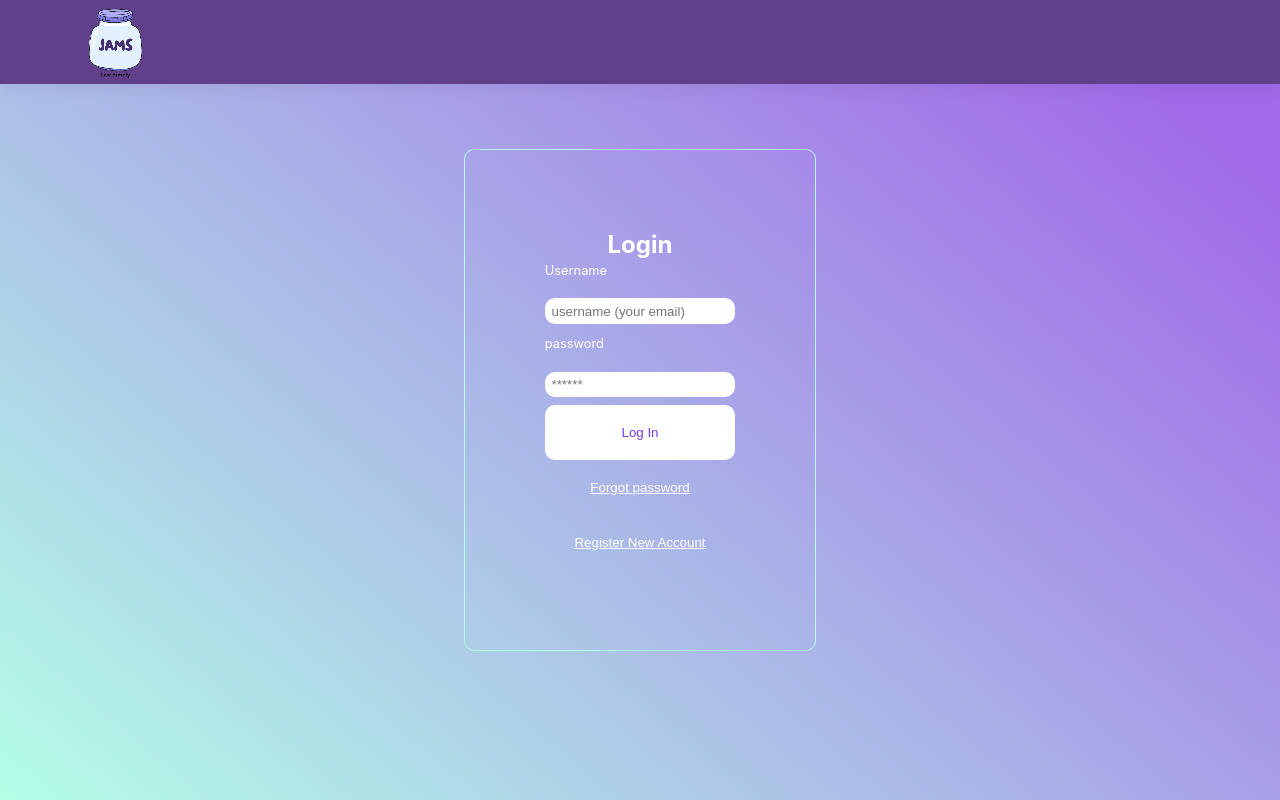
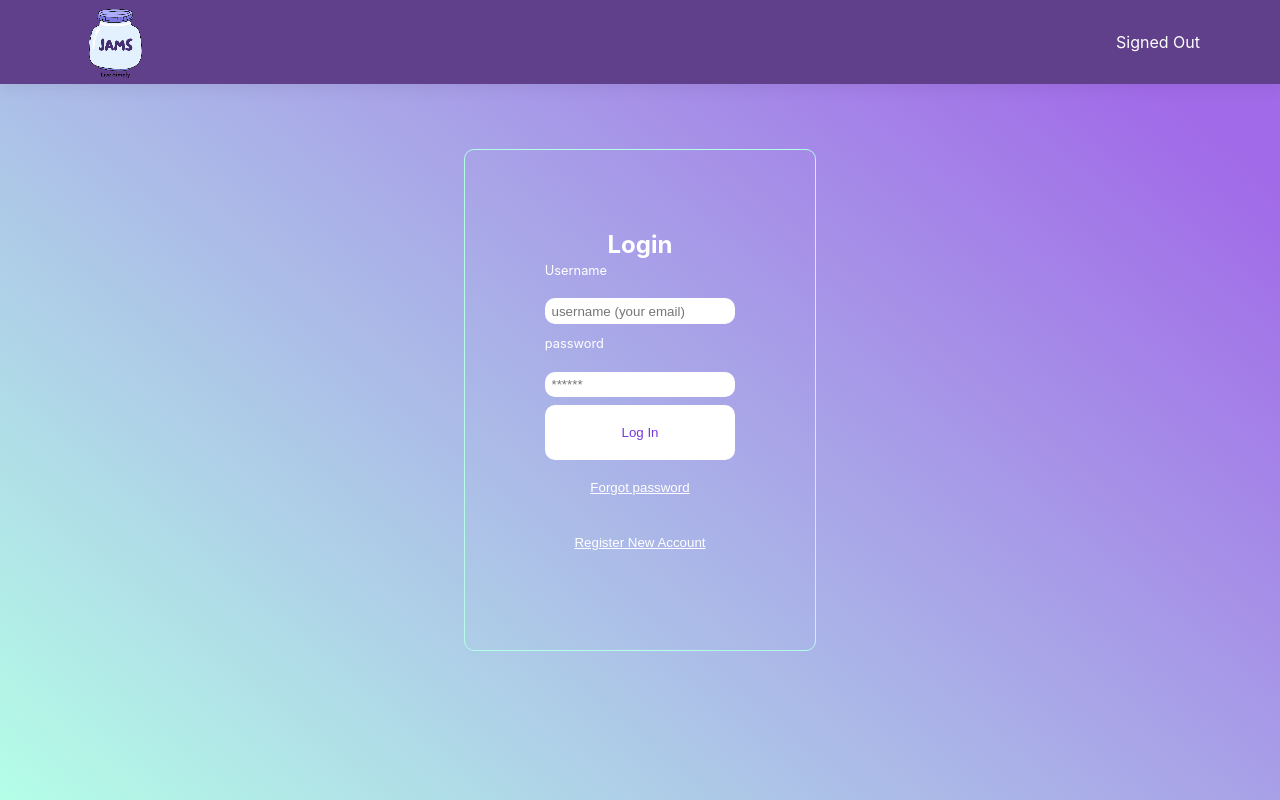
Before and after one commit to zefirchan/Jamsv2.0, a React (Create React App) app: page / in a window 1280 px wide. Built offline with nearby package versions, Linux system fonts and the light colour scheme; no server answers.

Commit message:
added auth details to navbar

```diff
--- a/src/Navbar.jsx
+++ b/src/Navbar.jsx
@@ -20,6 +20,10 @@ export function Navbar(){
                 <Link to="/" className="navbar-logo" >
                     <img src={logo} alt="logo"/>
                 </Link>
+
+            </div>
+            <div>
+            <AuthDetails />
             </div>
         </nav>
         </>
```
